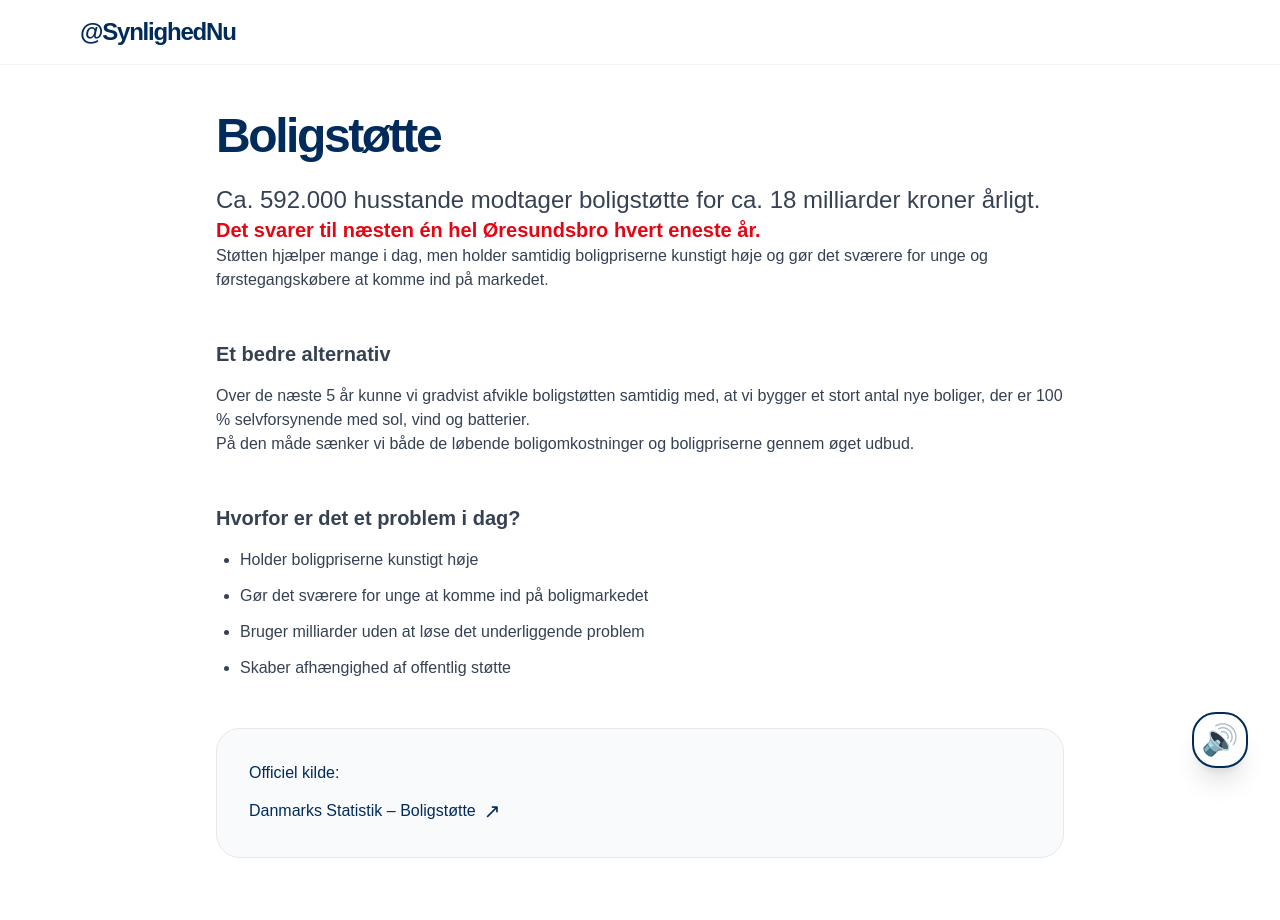
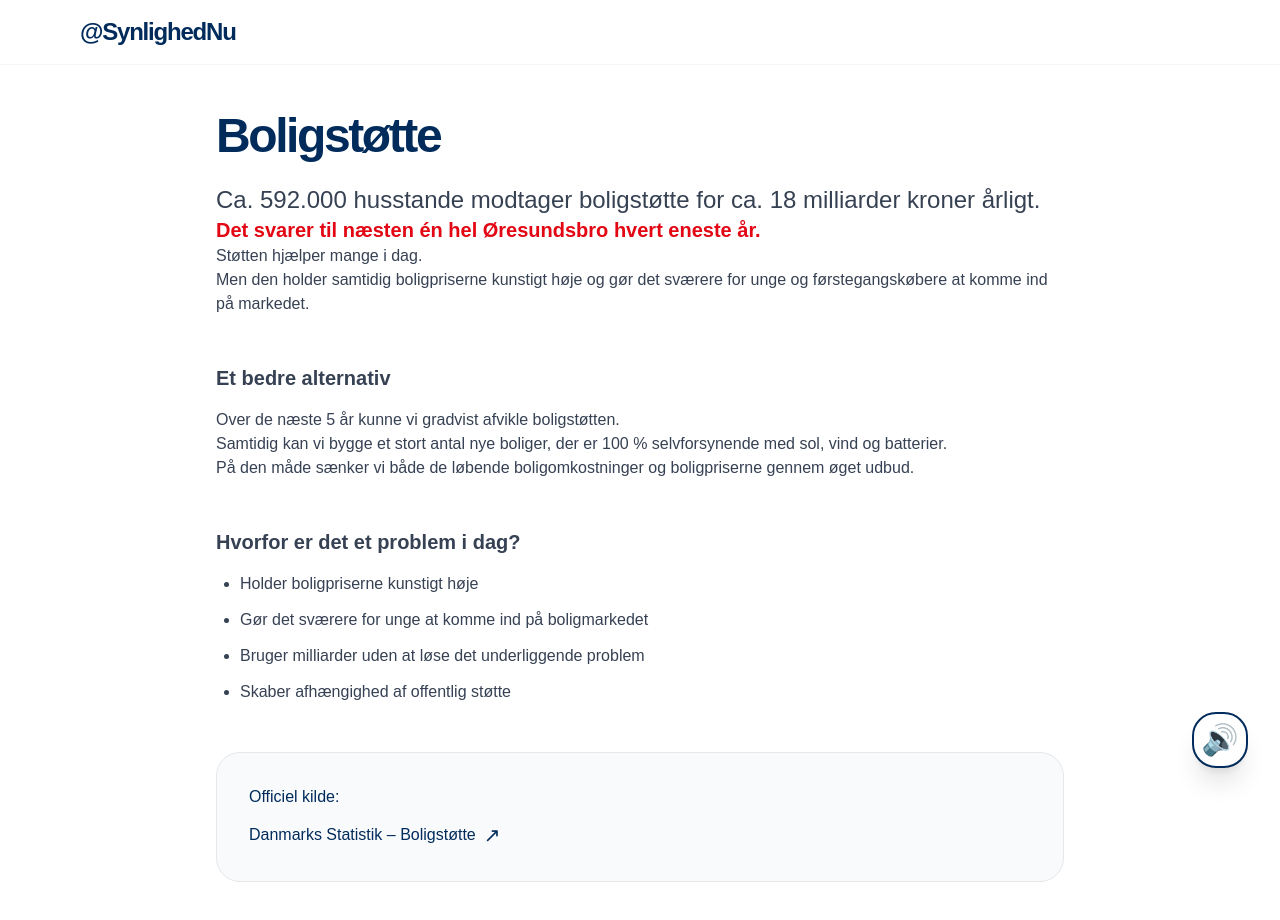
Before and after one commit to synlighed-nu/synlighed-nu-clean, a Next.js app: page /boligstotte in a window 1280 px wide. Shown: the top 920 px of the page. Built offline with nearby package versions, Linux system fonts and the light colour scheme.

Commit message:
Update page.tsx

```diff
--- a/app/boligstotte/page.tsx
+++ b/app/boligstotte/page.tsx
@@ -20,12 +20,18 @@ export default function BoligstottePage() {
           </p>
 
           <p>
-            Støtten hjælper mange i dag, men holder samtidig boligpriserne kunstigt høje og gør det sværere for unge og førstegangskøbere at komme ind på markedet.
+            Støtten hjælper mange i dag.
+          </p>
+          <p>
+            Men den holder samtidig boligpriserne kunstigt høje og gør det sværere for unge og førstegangskøbere at komme ind på markedet.
           </p>
 
           <h3 className="text-xl font-semibold mt-12 mb-4">Et bedre alternativ</h3>
           <p>
-            Over de næste 5 år kunne vi gradvist afvikle boligstøtten samtidig med, at vi bygger et stort antal nye boliger, der er 100 % selvforsynende med sol, vind og batterier.
+            Over de næste 5 år kunne vi gradvist afvikle boligstøtten.
+          </p>
+          <p>
+            Samtidig kan vi bygge et stort antal nye boliger, der er 100 % selvforsynende med sol, vind og batterier.
           </p>
           <p>
             På den måde sænker vi både de løbende boligomkostninger og boligpriserne gennem øget udbud.
@@ -52,7 +58,6 @@ export default function BoligstottePage() {
         </div>
       </div>
 
-      {/* Højtaler-knap */}
       <SpeakerButton />
     </div>
   );
```
